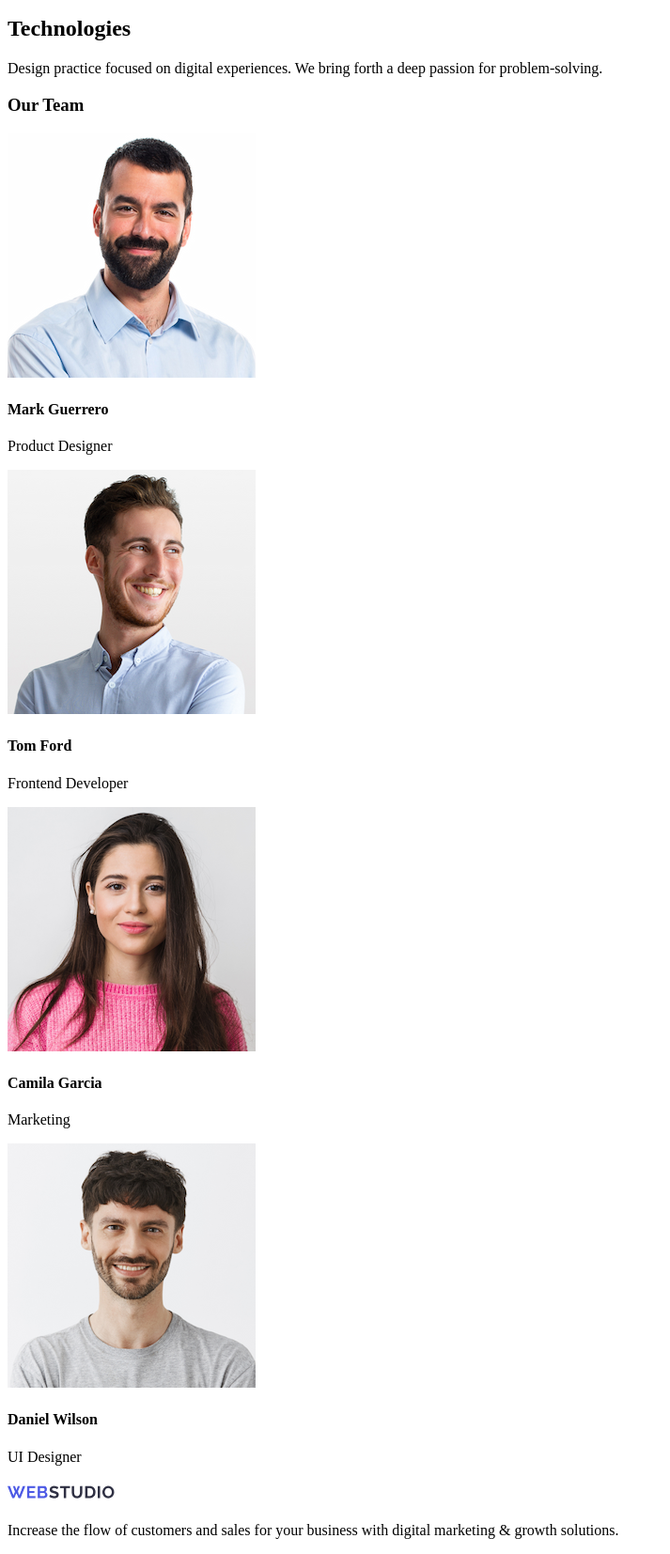
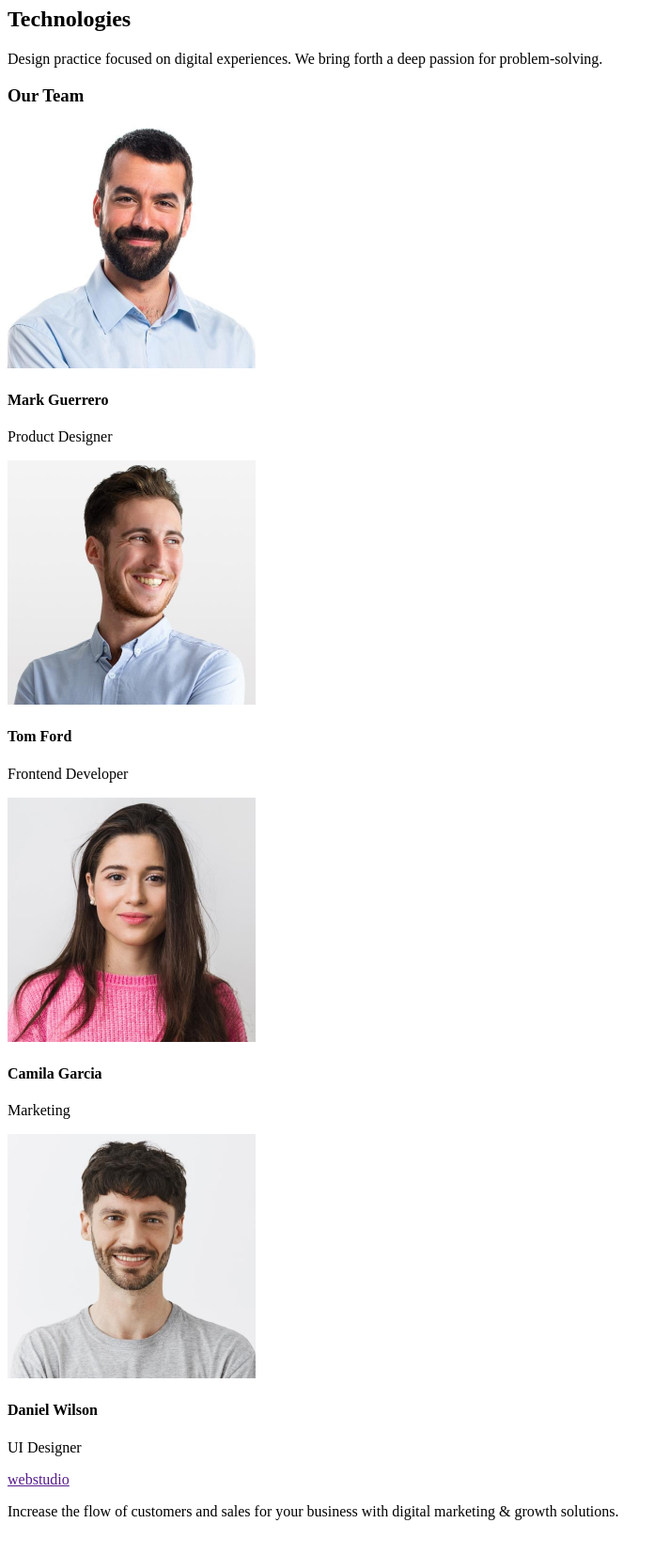
Before and after one commit to Maksym-Shchepetkov/goit-markup-hw-01, a plain HTML site: page index.html in a window 1280 px wide. Shown: the part 503-2157 px from the top of the page at 94% size, without its empty margins (0-713 px from the left). Drawn offline with Linux system fonts and the light colour scheme.

Commit message:
add new files

```diff
--- a/index.html
+++ b/index.html
@@ -7,7 +7,7 @@
   </head>
   <body>
     <header>
-      <a href=""><img src="images/Logo.png" alt="main logo" /></a>
+      <a href="">webstudio</a>
 
       <nav>
         <ul>
@@ -27,7 +27,7 @@
       <section>
         <h1>Effective Solution for Your Business</h1>
 
-        <button>Order Service</button>
+        <button type="button">Order Service</button>
       </section>
 
       <section>
@@ -36,16 +36,19 @@
           Our goal is to identify the business problem to walk away with the
           perfect and creative solution.
         </p>
+
         <h2>Punctuality</h2>
         <p>
           Bring the key message to the brand's audience for the best price
           within the shortest possible time.
         </p>
+
         <h2>Diligence</h2>
         <p>
           Research and confirm brands that present the strongest digital growth
           opportunities and minimize risk.
         </p>
+
         <h2>Technologies</h2>
         <p>
           Design practice focused on digital experiences. We bring forth a deep
@@ -55,29 +58,51 @@
 
       <section>
         <h3>Our Team</h3>
-        <img src="images/img-3.png" alt="Mark Guerrero photo" />
+
+        <img
+          src="images/img-3.jpg"
+          alt="Mark Guerrero photo"
+          width="264"
+          height="260"
+        />
         <h4>Mark Guerrero</h4>
         <p>Product Designer</p>
-        <img src="images/img-2.png" alt="Tom Ford photo" />
+
+        <img
+          src="images/img-2.jpg"
+          alt="Tom Ford photo"
+          width="264"
+          height="260"
+        />
         <h4>Tom Ford</h4>
         <p>Frontend Developer</p>
-        <img src="images/img-1.png" alt="Camila Garcia photo" />
+
+        <img
+          src="images/img-1.jpg"
+          alt="Camila Garcia photo"
+          width="264"
+          height="260"
+        />
         <h4>Camila Garcia</h4>
         <p>Marketing</p>
-        <img src="images/img.png" alt="Daniel Wilson photo" />
+
+        <img
+          src="images/img.jpg"
+          alt="Daniel Wilson photo"
+          width="264"
+          height="260"
+        />
         <h4>Daniel Wilson</h4>
         <p>UI Designer</p>
       </section>
     </main>
 
     <footer>
-      <section>
-        <a href=""><img src="images/Logo.png" alt="lower logo" /></a>
-        <p>
-          Increase the flow of customers and sales for your business with
-          digital marketing & growth solutions.
-        </p>
-      </section>
+      <a href="">webstudio</a>
+      <p>
+        Increase the flow of customers and sales for your business with digital
+        marketing & growth solutions.
+      </p>
     </footer>
   </body>
 </html>
```
Also changed, not shown: images/Logo.png (deleted), images/img-1.jpg (added), images/img-1.png (deleted), images/img-2.jpg (added), images/img-2.png (deleted), images/img-3.jpg (added), images/img-3.png (deleted), images/img.jpg (added), images/img.png (deleted).
